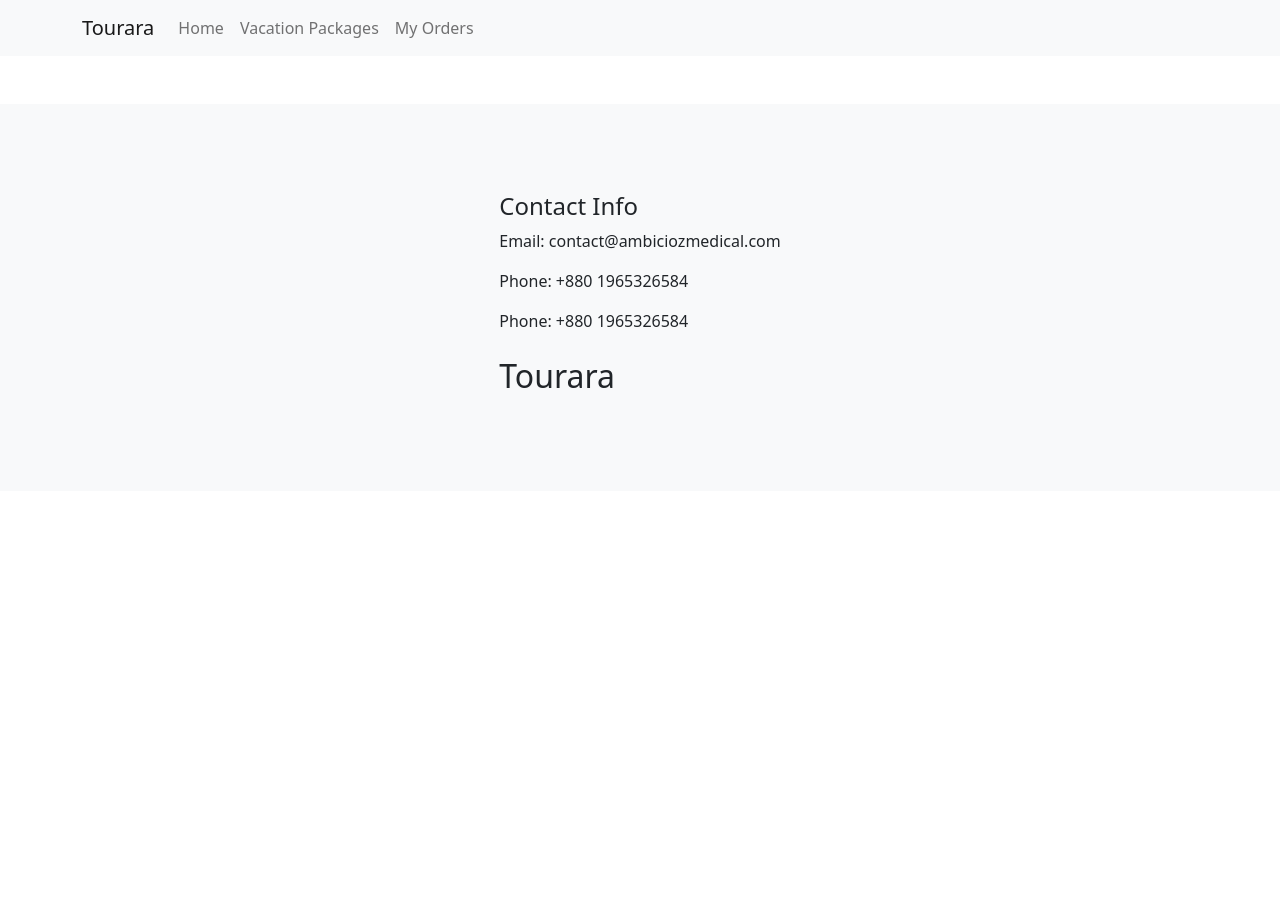
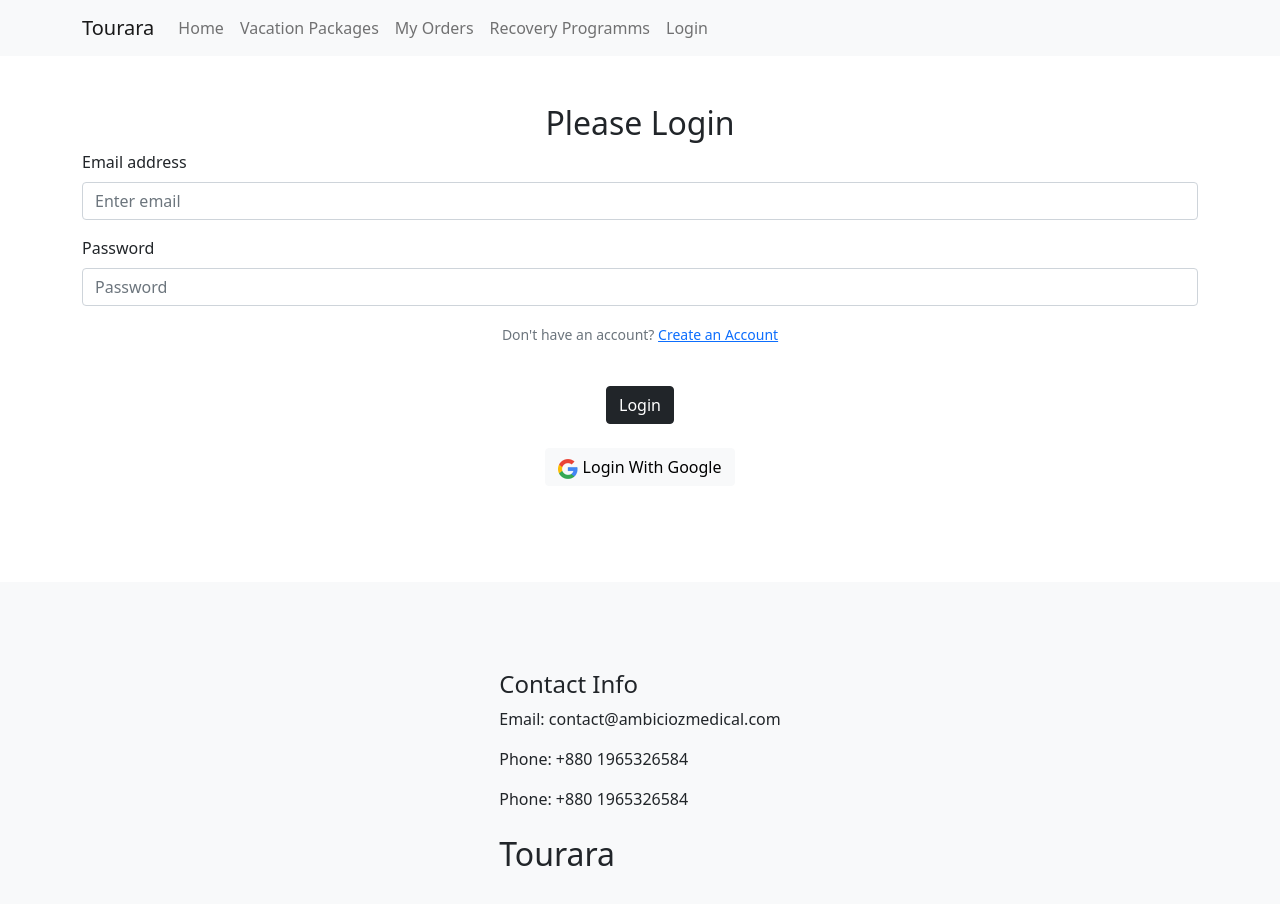
Before and after one commit to mahadihassanriyadh/tourara-client-side, a React (Create React App) app: page /login in a window 1280 px wide. Shown: the top 904 px of the page. Before the commit the page ends 800 px from the top, so only its background shows below. Built offline with nearby package versions, Linux system fonts and the light colour scheme; no server answers.

Commit message:
done with login part

```diff
--- a/package.json
+++ b/package.json
@@ -15,6 +15,7 @@
     "react-hook-form": "^7.19.5",
     "react-router-dom": "^5.3.0",
     "react-scripts": "4.0.3",
+    "react-use-auth": "^2.1.0-14",
     "web-vitals": "^1.0.1"
   },
   "scripts": {
--- a/src/App.js
+++ b/src/App.js
@@ -5,10 +5,13 @@ import Home from './pages/Home/Home/Home';
 import Header from './pages/Shared/Header/Header';
 import Footer from './pages/Shared/Footer/Footer';
 import VacationPackages from './pages/Home/VacationPackages/VacationPackages';
+import Login from './pages/Login/Login/Login';
+import AuthProvider from './context/AuthProvider';
 
 function App() {
   return (
     <div className="App">
+      <AuthProvider>
         <BrowserRouter>
           <Header></Header>
           <Switch>
@@ -19,7 +22,7 @@ function App() {
               <Home></Home>
             </Route>
             <Route path="/login">
-
+              <Login></Login>
             </Route>
             <Route path="/vacationPackages">
               <VacationPackages></VacationPackages>
@@ -27,6 +30,7 @@ function App() {
           </Switch>
           <Footer></Footer>
         </BrowserRouter>
+      </AuthProvider>
     </div>
   );
 }
--- /dev/null
+++ b/src/context/AuthProvider.js
@@ -0,0 +1,15 @@
+import { createContext } from "react";
+import useFirebase from "../hooks/useFirebase";
+
+export const AuthContext = createContext();
+
+const AuthProvider = ({ children }) => {
+    const allContext = useFirebase();
+    return (
+        <AuthContext.Provider value={allContext}>
+            { children }
+        </AuthContext.Provider>
+    );
+};
+
+export default AuthProvider;
--- /dev/null
+++ b/src/hooks/useAuth.js
@@ -0,0 +1,8 @@
+import { useContext } from "react";
+import {AuthContext} from "../context/AuthProvider"
+
+const useAuth = () => {
+    return useContext(AuthContext);
+}
+
+export default useAuth;
--- /dev/null
+++ b/src/hooks/useFirebase.js
@@ -0,0 +1,95 @@
+import { getAuth, signInWithPopup, GoogleAuthProvider, signOut, onAuthStateChanged, createUserWithEmailAndPassword,signInWithEmailAndPassword, updateProfile, sendEmailVerification } from "firebase/auth";
+import { useEffect, useState } from "react";
+import initializeAuthentication from "../pages/Login/Firebase/firebase.init";
+
+
+initializeAuthentication();
+
+const useFirebase = () => {
+    const [user, setUser] = useState({});
+    const [error, setError] = useState('');
+    const [isLoading, setIsLoading] = useState(true);
+
+
+    const auth = getAuth();
+
+    const googleProvider = new GoogleAuthProvider();
+    const logInUsingGoogle = () => {
+        return signInWithPopup(auth, googleProvider)
+    }
+
+    const createAcWithEmailPw = (email, password, name) => {
+        return createUserWithEmailAndPassword(auth, email, password)
+
+    }
+
+    const logInWithEmailAndPassword = (email, password) => {
+        return signInWithEmailAndPassword(auth, email, password)
+
+    }
+
+    const updateUserProfile = (name) => {
+        updateProfile(auth.currentUser, {
+            displayName: name
+        })
+            .then(() => {
+            // Profile updated!
+            // ...
+            })
+            .catch((error) => {
+                setError(error.message)
+            });
+
+    }
+
+    const verifyUserEmail = () => {
+        sendEmailVerification(auth.currentUser)
+            .then(() => {
+
+            });
+    }
+
+    const logOut = () => {
+        signOut(auth)
+            .then(() => {
+                setUser({});
+                setError('');
+            })
+            .catch((error) => {
+                setError(error.message);
+            })
+            .finally(() => {
+                setIsLoading(false);
+            })
+    }
+
+    useEffect(() => {
+        onAuthStateChanged(auth, (user) => {
+            if (user) {
+                setUser(user);
+                console.log(user)
+            }
+            else {
+                setUser({});
+            }
+            setIsLoading(false);
+          });
+    }, [])
+
+    return {
+        user,
+        error,
+        logInUsingGoogle,
+        logOut,
+        createAcWithEmailPw,
+        logInWithEmailAndPassword,
+        updateUserProfile,
+        verifyUserEmail,
+        isLoading,
+        setUser,
+        setError,
+        setIsLoading
+    }
+}
+
+export default useFirebase;
--- a/src/pages/Home/VacationPackages/VacationPackages.js
+++ b/src/pages/Home/VacationPackages/VacationPackages.js
@@ -1,6 +1,5 @@
 import React from 'react';
-import { Button, Row } from 'react-bootstrap';
-import { Link } from 'react-router-dom';
+import { Row } from 'react-bootstrap';
 import useVacationPackages from '../../../hooks/useVacationPackages';
 import VacationPackage from '../VacationPackage/VacationPackage';
 
--- /dev/null
+++ b/src/pages/Login/Firebase/firebase.config.js
@@ -0,0 +1,11 @@
+const firebaseConfig = {
+    apiKey: "AIzaSyAKqJgOoVzv2ZVIiGGzr64Fp7JCLhEb9mc",
+    authDomain: "tourism-website-tourara.firebaseapp.com",
+    projectId: "tourism-website-tourara",
+    storageBucket: "tourism-website-tourara.appspot.com",
+    messagingSenderId: "331733025289",
+    appId: "1:331733025289:web:2cf672e70967fc28d62ed8"
+  };
+
+
+  export default firebaseConfig;
--- /dev/null
+++ b/src/pages/Login/Firebase/firebase.init.js
@@ -0,0 +1,9 @@
+import { initializeApp } from "firebase/app";
+import firebaseConfig from "./firebase.config";
+
+
+const initializeAuthentication = () => {
+    initializeApp(firebaseConfig);
+}
+
+export default initializeAuthentication;
--- /dev/null
+++ b/src/pages/Login/Login/Login.js
@@ -0,0 +1,95 @@
+import React, { useState } from 'react';
+import { Button, Container, Form } from 'react-bootstrap';
+import { Link, useLocation, useHistory } from 'react-router-dom';
+import useAuth from '../../../hooks/useAuth';
+import useFirebase from '../../../hooks/useFirebase';
+import googleImg from '../../../images/icons/google.png';
+
+const Login = () => {
+    const { logInUsingGoogle, logInWithEmailAndPassword, user, error, setUser, setError, setIsLoading } = useAuth();
+    const [email, setEmail] = useState('');
+    const [password, setPassword] = useState('');
+    const [text, setText] = useState('');
+    const location = useLocation();
+    const history = useHistory();
+    const redirect_url = location.state?.from.pathname || '/home';
+
+    const captureEmail = (e) => {
+        setEmail(e.target.value);
+    }
+    const capturePassword = (e) => {
+        setPassword(e.target.value);
+    }
+    const googleLogin = () => {
+        logInUsingGoogle()
+            .then(result => {
+                setUser(result.user);
+                history.push(redirect_url);
+            })
+            .catch(error => {
+                setError(error.message);
+            })
+            .finally(() => {
+                setIsLoading(false);
+            })
+    }
+
+    const handleLogin = (e) => {
+        e.preventDefault();
+        if (!user.email) {
+            logInWithEmailAndPassword(email, password)
+                .then((userCredential) => {
+                    // Signed in
+                    const user = userCredential.user;
+                    setUser(user);
+                    history.push(redirect_url);
+                    setError('');
+                })
+                .catch((error) => {
+                    setError(error.message);
+                })
+                .finally(() => {
+                    setIsLoading(false);
+                })
+            setText('')
+        }
+        else {
+            setText("Please logout before trying to login.")
+        }
+    }
+
+    return (
+        <div className="d-flex justify-content-center">
+            <Container className="m-5">
+                <h2>Please Login</h2>
+                <Form>
+                    <Form.Text className="fs-4 text-danger">
+                        {text}
+                    </Form.Text>
+                    <Form.Group className="mb-3 text-start" controlId="formBasicEmail">
+                        <Form.Label>Email address</Form.Label>
+                        <Form.Control onBlur={captureEmail} type="email" placeholder="Enter email" />
+                    </Form.Group>
+
+                    <Form.Group className="mb-3 text-start" controlId="formBasicPassword">
+                        <Form.Label>Password</Form.Label>
+                        <Form.Control onBlur={capturePassword} type="password" placeholder="Password" />
+                    </Form.Group>
+                    <Form.Text className="text-muted">
+                        Don't have an account? <Link to="./register">Create an Account</Link>
+                    </Form.Text>
+                    <br />
+                    <br />
+                    <p className="fw-bold text-danger">{error}</p>
+                    <Button onClick={handleLogin} variant="dark" type="submit">
+                        Login
+                    </Button>
+                </Form>
+                <br />
+                <Button onClick={googleLogin} variant="light"><img className="img-fluid" src={googleImg} alt="" /> Login With Google</Button>
+            </Container>
+        </div>
+    );
+};
+
+export default Login;
--- a/src/pages/Shared/Header/Header.js
+++ b/src/pages/Shared/Header/Header.js
@@ -1,8 +1,13 @@
 import React from 'react';
 import { Container, Nav, Navbar, Button, Spinner } from 'react-bootstrap';
 import { Link } from 'react-router-dom';
+import useAuth from '../../../hooks/useAuth';
 
 const Header = () => {
+    const { user, logOut, isLoading } = useAuth();
+    if (isLoading) {
+        return <Spinner animation="border" variant="primary" />;
+    }
     return (
         <Navbar collapseOnSelect expand="lg" bg="light" variant="light">
             <Container>
@@ -13,18 +18,18 @@ const Header = () => {
                         <Nav.Link as={Link} to="/home">Home</Nav.Link>
                         <Nav.Link as={Link} to="/vacationPackages">Vacation Packages</Nav.Link>
                         <Nav.Link as={Link} to="/myOrders">My Orders</Nav.Link>
-                        {/* <Nav.Link as={Link} to="/recoveryPrograms">Recovery Programms</Nav.Link>
+                        <Nav.Link as={Link} to="/recoveryPrograms">Recovery Programms</Nav.Link>
                         {user?.email ?
                             <Button variant="light" size="sm" onClick={logOut}>Log Out</Button>
                             :
                             <Nav.Link as={Link} to="/login">Login</Nav.Link>
-                        } */}
+                        }
                     </Nav>
-                    {/* {
+                    {
                         user?.email &&                     <Navbar.Text>
                             Signed in as: <Link to="/login">{user?.displayName}</Link>
                         </Navbar.Text>
-                    } */}
+                    }
                 </Navbar.Collapse>
             </Container>
         </Navbar>
```
Also changed, not shown: src/hooks/useServices.js (deleted, +0 -16 lines), 1 other file (tests, documents, lock files or other folders). Lines whose indentation alone changed are shown as unchanged.
